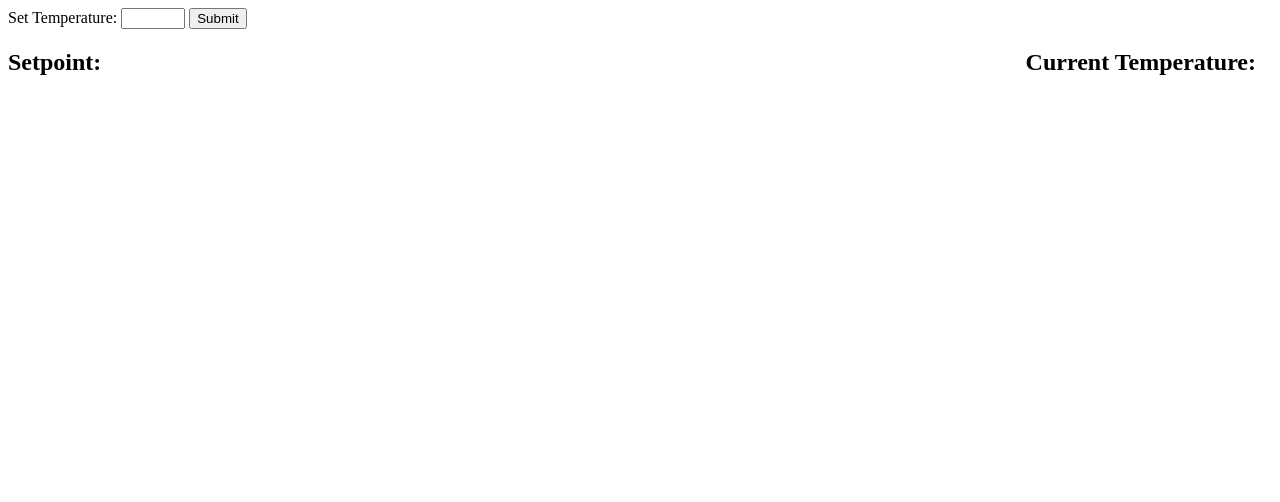
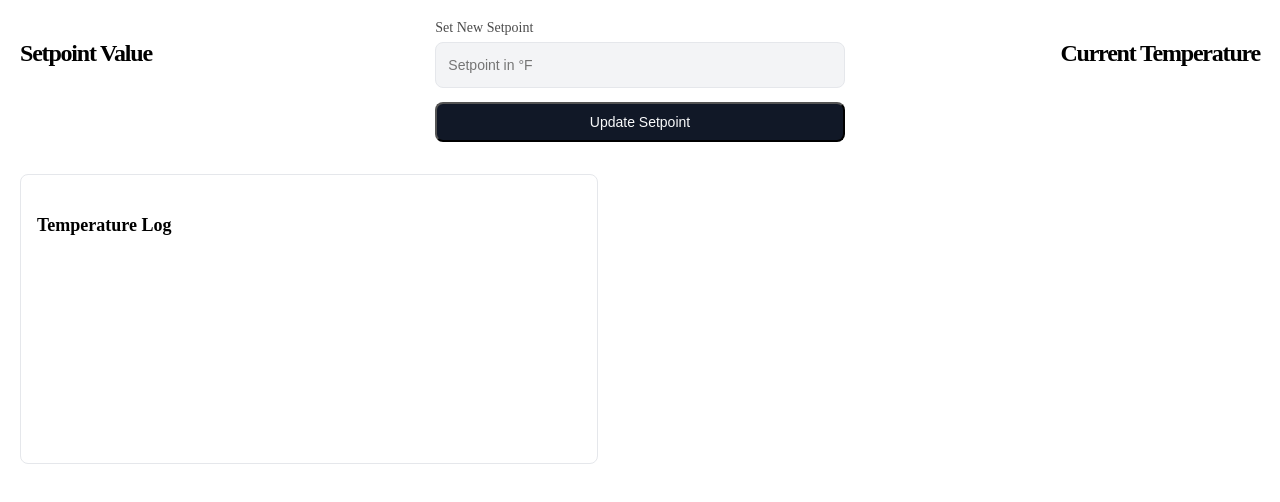
Before and after one commit to ikusner13/smoker, a plain HTML site: page client/index.html in a window 1280 px wide. Drawn offline with Linux system fonts and the light colour scheme.

Commit message:
redo client, udp test server

```diff
--- a/client/index.html
+++ b/client/index.html
@@ -5,58 +5,169 @@
     <style>
       body {
         max-height: 100vh;
+        height: 100vh;
       }
 
-      .info {
-        display: flex;
-        width: 100%;
-        justify-content: space-between;
-        margin-bottom: 1rem;
-        position: sticky;
-        background-color: white;
-        top: 0;
+      .section-wrapper {
+        padding: 12px;
       }
 
-      .scroll-section {
-        overflow-y: scroll;
+      .container {
+        margin: auto;
       }
 
-      #setpoint,
-      #current-temp {
-        display: flex;
-        align-items: center;
-        gap: 1rem;
+      .grid-layout {
+        display: grid;
+        gap: 6px;
+        grid-template-columns: repeat(3, 1fr);
       }
 
-      #root {
+      .setpoint-section,
+      .current-temp-section {
         display: flex;
-        flex-direction: column-reverse;
-        justify-content: space-between;
+        flex-direction: column;
+        gap: 2px;
+      }
+
+      .current-temp-section {
+        align-items: flex-end;
+      }
+
+      .setpoint-title,
+      .current-temp-title {
+        font-size: 24px;
+        font-weight: bold;
+        letter-spacing: -0.05em;
+      }
+
+      .setpoint-value,
+      .current-temp-value {
+        font-size: 20px;
+        color: #71717a;
+      }
+
+      .input-section {
+        display: grid;
+        width: 100%;
+        align-items: center;
+        gap: 6px;
+      }
+
+      .input-label {
+        font-size: 14px;
+        font-weight: medium;
+        cursor: not-allowed;
+        opacity: 0.7;
+      }
+
+      .input-field {
+        height: 40px;
+        border-radius: 8px;
+        border: 1px solid #e5e7eb;
+        background-color: #f3f4f6;
+        padding: 2px 12px;
+        font-size: 14px;
+        outline: none;
+        transition: outline 0.2s;
+      }
+
+      .input-field:focus-visible {
+        outline: 2px solid #2563eb;
+        outline-offset: 2px;
+      }
+
+      .submit-button {
+        display: inline-flex;
+        align-items: center;
+        justify-content: center;
+        font-size: 14px;
+        font-weight: medium;
+        height: 40px;
+        width: 100%;
+        margin-top: 8px;
+        background-color: #111827;
+        color: #f9fafb;
+        border-radius: 8px;
+        padding: 8px 16px;
+        cursor: pointer;
+        transition: background-color 0.2s;
+      }
+
+      .submit-button:hover {
+        background-color: rgba(59, 130, 246, 0.9);
+      }
+
+      .log-section {
         position: relative;
+        height: 288px;
+        width: 100%;
+        margin-top: 32px;
+        max-width: 576px;
+        border-radius: 8px;
+        border: 1px solid #e5e7eb;
+        overflow: auto;
+      }
+
+      .log-container {
+        height: 100%;
+        width: 100%;
+        border-radius: inherit;
+        overflow: hidden scroll;
+      }
+
+      .log-content {
+        padding: 16px;
+        font-size: 14px;
+      }
+
+      .log-title {
+        margin-bottom: 16px;
+        font-size: 18px;
+        font-weight: medium;
+      }
+
+      .log-entry {
+        margin-top: 16px;
+        line-height: 28px;
       }
     </style>
   </head>
   <body>
-    <div id="root">
-      <div class="info">
-        <div id="setpoint">
-          <h2>Setpoint:</h2>
-          <div id="setpoint-value"></div>
+    <section class="section-wrapper">
+      <div class="container">
+        <div class="grid-layout">
+          <div class="setpoint-section">
+            <h2 class="setpoint-title">Setpoint Value</h2>
+            <p class="setpoint-value" id="setpoint-value"></p>
+          </div>
+          <form class="input-section" id="temp-form">
+            <label class="input-label" for="setpoint">Set New Setpoint</label>
+            <input
+              class="input-field"
+              id="setpoint-temp"
+              name="setpoint-temp"
+              placeholder="Setpoint in °F"
+              type="number"
+              min="0"
+              max="100"
+            />
+            <button class="submit-button" type="submit">Update Setpoint</button>
+          </form>
+          <div class="current-temp-section">
+            <h2 class="current-temp-title">Current Temperature</h2>
+            <p class="current-temp-value" id="current-temp-value"></p>
+          </div>
         </div>
-        <div id="current-temp">
-          <h2>Current Temperature:</h2>
-          <div id="current-temp-value"></div>
+        <div class="log-section">
+          <div class="log-container">
+            <div class="log-content" id="console">
+              <h4 class="log-title">Temperature Log</h4>
+            </div>
+          </div>
         </div>
       </div>
-      <div>
-        <form id="temp-form">
-          <label for="setpoint-temp">Set Temperature:</label>
-          <input type="number" id="setpoint-temp" name="setpoint-temp" min="0" max="100" />
-          <button type="submit">Submit</button
-        </form>
-      </div>
-      <div id="console" class="scroll-section"></div>
-    </div>
+    </section>
+
     <script src="main.js" type="module"></script>
   </body>
 </html>
--- a/client/main.js
+++ b/client/main.js
@@ -39,8 +39,6 @@ function parseMessage(message) {
 
 function receiveMessageHandler(websocket) {
   websocket.addEventListener("message", ({ data }) => {
-    console.log(data);
-    return;
     const message = parseMessage(JSON.parse(data));
 
     const setpoint = message[0][1];
```
Also changed, not shown: 2 other files.
